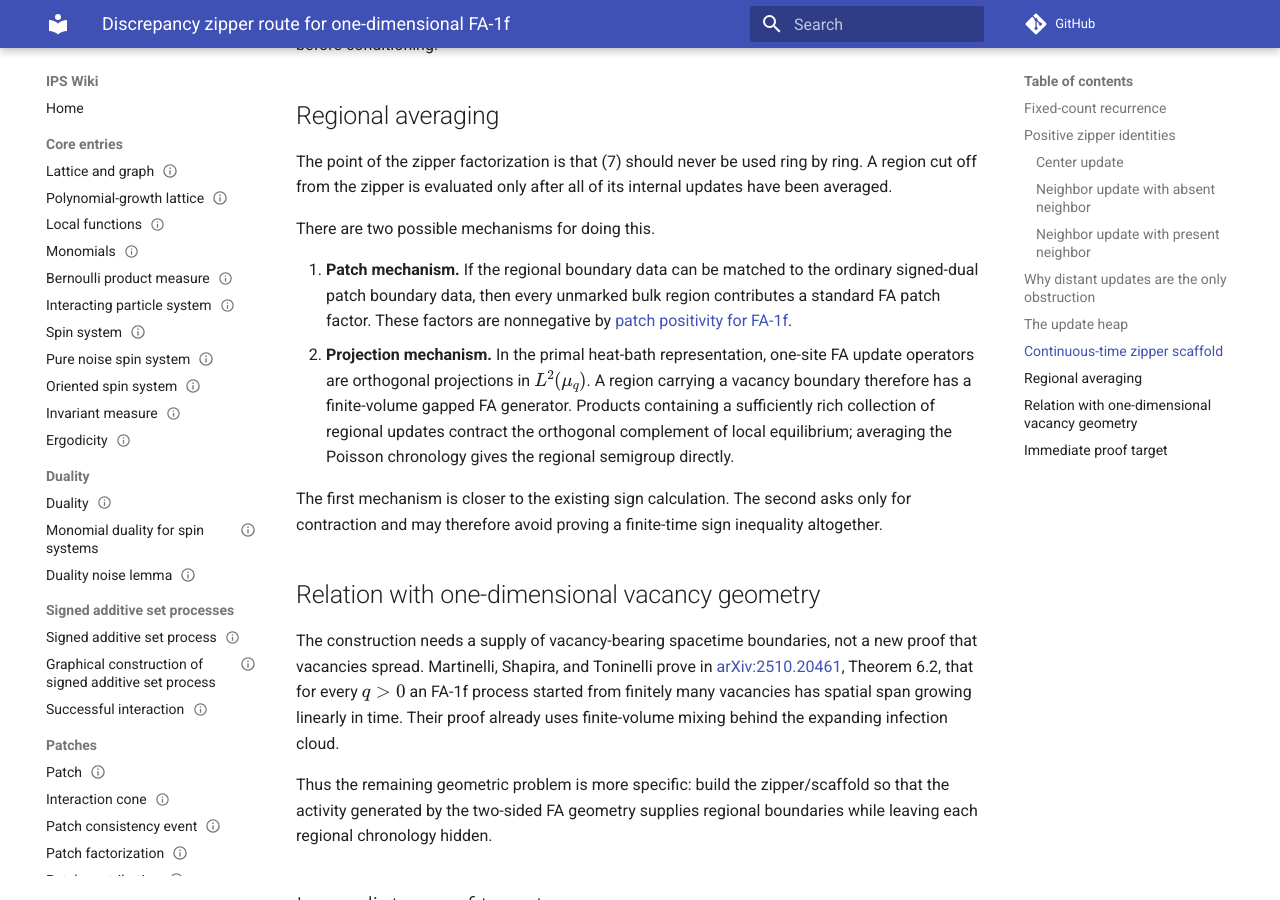
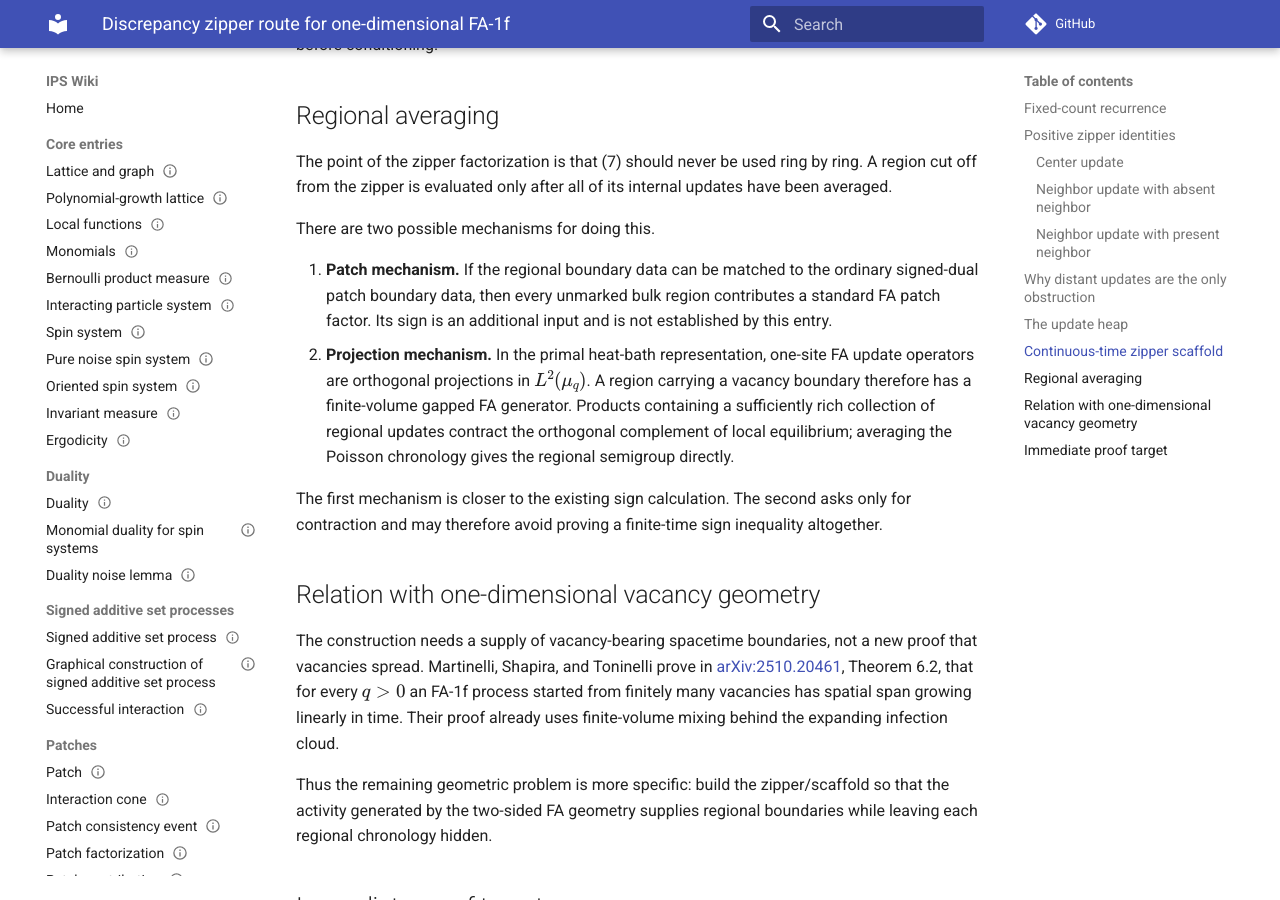
Before and after one commit to maciejgluchowski86-beep/ips-wiki, an MkDocs documentation site: the page built from docs/entries/discrepancy-zipper-route-for-fa-1f.md, in a window 1280 px wide and 900 px high, scrolled down 3872 px. Built offline with MkDocs 1.6.1 and Material for MkDocs 9.7.7, drawn with Linux system fonts in a browser that asks for light colours; comment, search, counter and statistics services are not loaded.

Commit message:
Repair remaining deleted-page links

```diff
--- a/docs/entries/discrepancy-zipper-route-for-fa-1f.md
+++ b/docs/entries/discrepancy-zipper-route-for-fa-1f.md
@@ -163,7 +164,7 @@ The point of the zipper factorization is that (7) should never be used ring by r
 
 There are two possible mechanisms for doing this.
 
-1. **Patch mechanism.** If the regional boundary data can be matched to the ordinary signed-dual patch boundary data, then every unmarked bulk region contributes a standard FA patch factor. These factors are nonnegative by [patch positivity for FA-1f](patch-positivity-for-fa-1f.md).
+1. **Patch mechanism.** If the regional boundary data can be matched to the ordinary signed-dual patch boundary data, then every unmarked bulk region contributes a standard FA patch factor. Its sign is an additional input and is not established by this entry.
 2. **Projection mechanism.** In the primal heat-bath representation, one-site FA update operators are orthogonal projections in \(L^2(\mu_q)\). A region carrying a vacancy boundary therefore has a finite-volume gapped FA generator. Products containing a sufficiently rich collection of regional updates contract the orthogonal complement of local equilibrium; averaging the Poisson chronology gives the regional semigroup directly.
 
 The first mechanism is closer to the existing sign calculation. The second asks only for contraction and may therefore avoid proving a finite-time sign inequality altogether.
```
Also changed, not shown: other parts of docs/entries/discrepancy-zipper-route-for-fa-1f.md (+1 -0 lines), docs/entries/soft-kcsm.md (+2 -1 lines).
